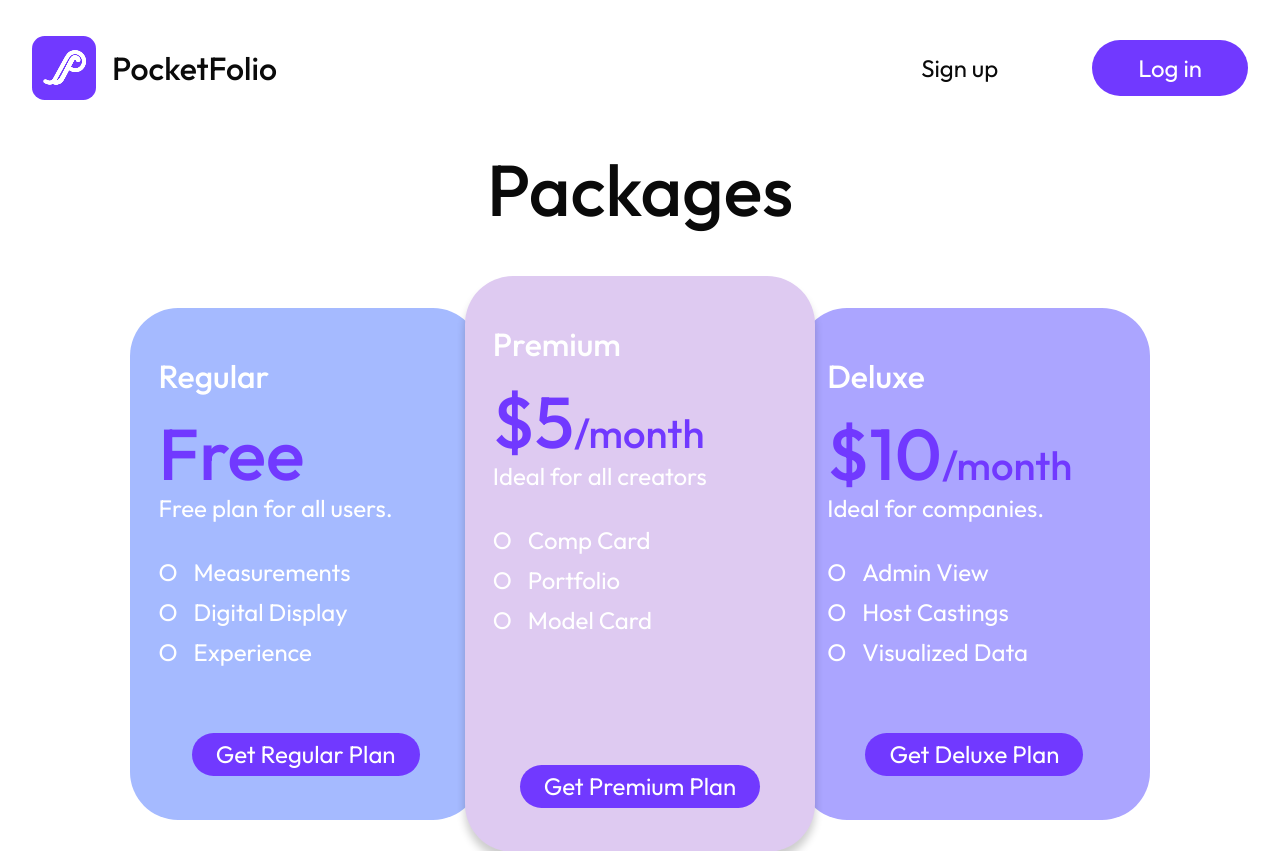
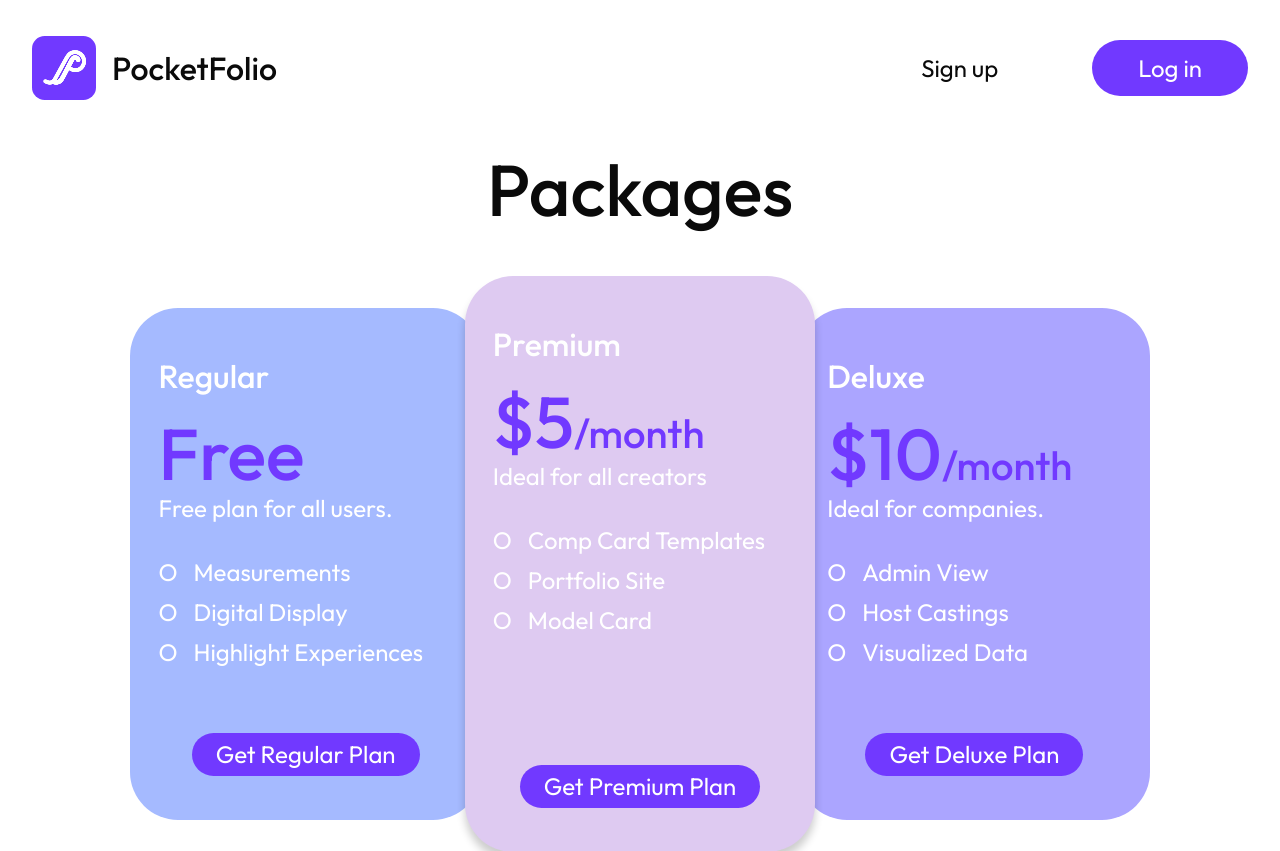
Before and after one commit to mpfolio/mpfolio, a Next.js app: page /subscription in a window 1280 px wide. Shown: the top 851 px of the page. Built offline with nearby package versions, Linux system fonts and the light colour scheme.

Commit message:
Small word changes

```diff
--- a/app/about/page.tsx
+++ b/app/about/page.tsx
@@ -11,8 +11,9 @@ function App() {
             <h1 className="main-title">About</h1>
             <div className="section">
                 <h4 className="title-chip">Our Problem</h4>
+                <p>There are</p>
                 <h1 className="fill-gradient">1.78 million</h1>
-                <p>employed/signed models, apart from non-working signed models and freelance models. With that number not including a vast pool of those who are unemployed or aspiring. One of the biggest factors contributing to the success of those in the modeling industry is networking, yet there is no professional platform to do so on. Our company offers a unique platform and exponentially lower costs than the majority of resource suppliers that create portfolio websites and comp-cards for professionals.</p>
+                <p>employed/signed models, apart from non-working signed models and freelance models. That number does not including a vast pool of those who are unemployed or aspiring. One of the biggest factors contributing to the success of those in the modeling industry is networking, yet there is no professional platform to do so on. Our company offers a unique platform and exponentially lower costs than the majority of resource suppliers that create portfolio websites and comp-cards for professionals.</p>
             </div>
             <div className="section subsection-container">
                 <h4 className="title-chip">Solution</h4>
--- a/app/subscription/page.tsx
+++ b/app/subscription/page.tsx
@@ -70,9 +70,9 @@ function App() {
 
     const compare_table : (string | boolean)[][] = [
         ["Measurements", true, true, true],
-        ["Comp Card", false, true, true],
+        ["Comp Card Templates", false, true, true],
         ["Digital Display", true, true, true],
-        ["Experience", true, true, true],
+        ["Highlight Experiences", true, true, true],
         ["Admin View", false, false, true],
         ["Portfolio Site", false, true, true],
         ["Model Card", false, true, true],
@@ -90,7 +90,7 @@ function App() {
                     title="Regular"
                     price="Free"
                     subtitle="Free plan for all users."
-                    features={["Measurements", "Digital Display", "Experience"]}
+                    features={["Measurements", "Digital Display", "Highlight Experiences"]}
                     focus={focus} setFocus={setFocus}
                 />
                 <SubscriptionCard
@@ -98,7 +98,7 @@ function App() {
                     title="Premium"
                     price="$5/month"
                     subtitle="Ideal for all creators"
-                    features={["Comp Card", "Portfolio", "Model Card"]}
+                    features={["Comp Card Templates", "Portfolio Site", "Model Card"]}
                     focus={focus} setFocus={setFocus}
                 />
                 <SubscriptionCard
```
